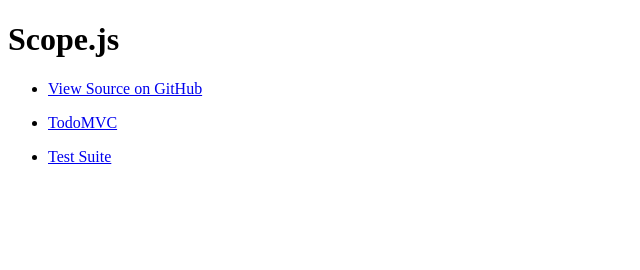
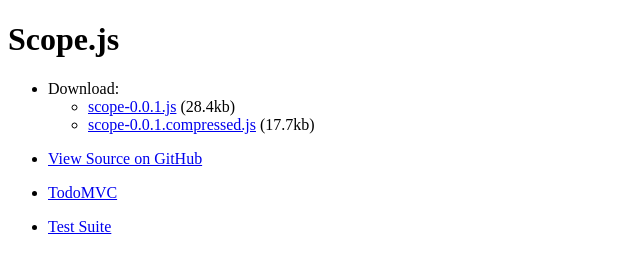
Before and after one commit to bountysource/scope.js, a plain HTML site: page index.html in a window 1280 px wide. Shown: the whole page, without its empty margins (0-640 px from the left). Drawn offline with Linux system fonts and the light colour scheme.

Commit message:
download links

```diff
--- a/index.html
+++ b/index.html
@@ -10,9 +10,17 @@
       route('#', function() {
         render(
           h1("Scope.js"),
+          ul(
+            li("Download:",
+              ul(
+                li(a({ href: 'scope-0.0.1.js' }, 'scope-0.0.1.js'), ' (28.4kb)'),
+                li(a({ href: 'scope-0.0.1.compressed.js' }, 'scope-0.0.1.compressed.js'), ' (17.7kb)')
+              )
+            )
+          ),
           ul(li(a({ href: 'https://www.github.com/bountysource/scope.js' }, 'View Source on GitHub'))),
-          ul(li(a({ href: 'todomvc/' }, 'TodoMVC'))),
-          ul(li(a({ href: 'test/' }, 'Test Suite')))
+          ul(li(a({ href: 'todomvc/index.html' }, 'TodoMVC'))),
+          ul(li(a({ href: 'test/index.html' }, 'Test Suite')))
         );
       });
     }
```
